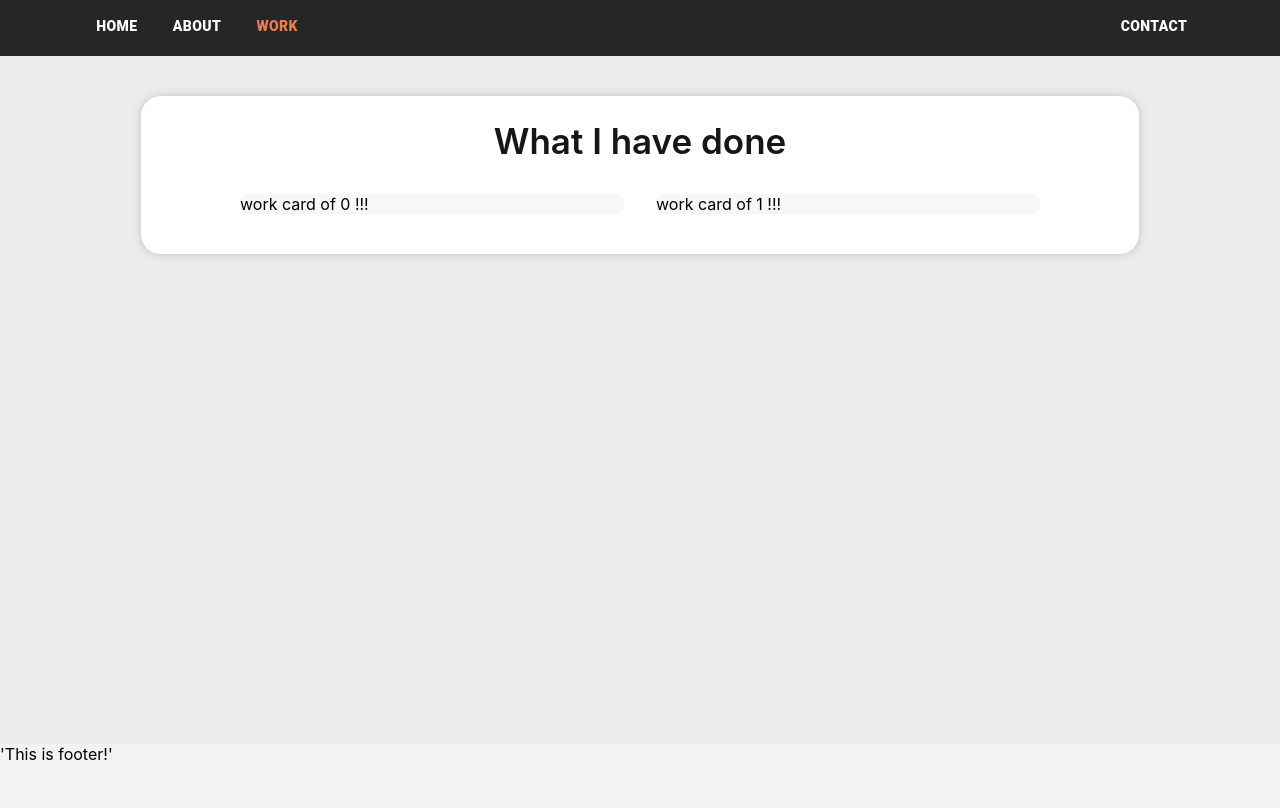
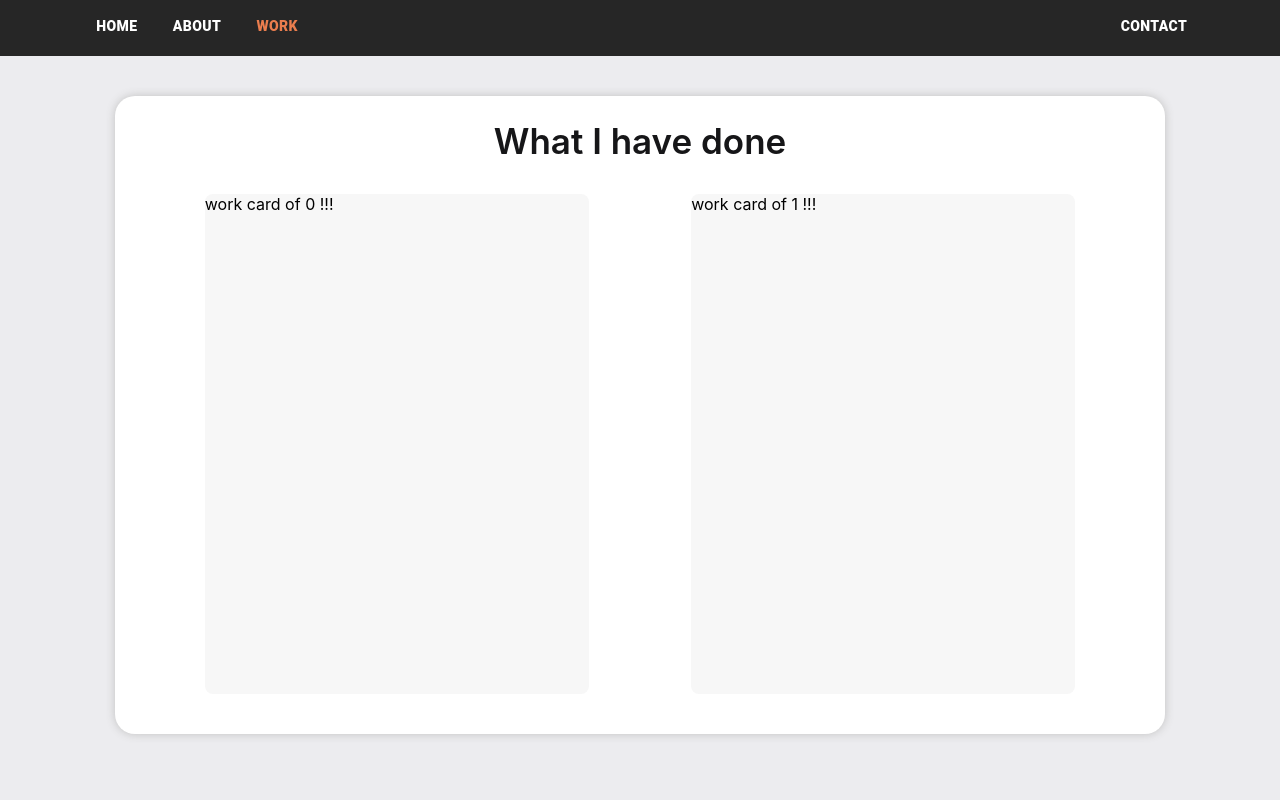
Before and after one commit to peter1118/peter-folio, a React (Create React App) app: page /work in a window 1280 px wide. Built offline with nearby package versions, Linux system fonts and the light colour scheme.

Commit message:
work card css 수정

```diff
--- a/src/App.js
+++ b/src/App.js
@@ -85,7 +85,6 @@ function App() {
                 <Route path="/contact" component={Contact} />
                     */}
             </Router>
-            <Footer />
         </div>
     )
 }
--- a/src/Work.css
+++ b/src/Work.css
@@ -1,14 +1,15 @@
 .Work {
     width: auto;
-    height: 86vh;
+    height: 93vh;
     background-color: #ececef;
     padding-left: 3vw;
     padding-right: 3vw;
+    overflow-y: auto;
 }
 
 .Work-wrapper {
     position: relative;
-    margin: 0 8vw;
+    margin: 0 6vw;
     background-color: #ffffff;
     top: 5vh;
     padding: 2% 2%;
--- a/src/WorkCard.css
+++ b/src/WorkCard.css
@@ -3,6 +3,7 @@
     border-radius: 8px;
     background: #f7f7f7;
     /*overflow: hidden;*/
-    margin: 2vh 2vh;
+    margin: 2vh 4vw;
     width: 30vw;
+    height: 500px;
 }
```
